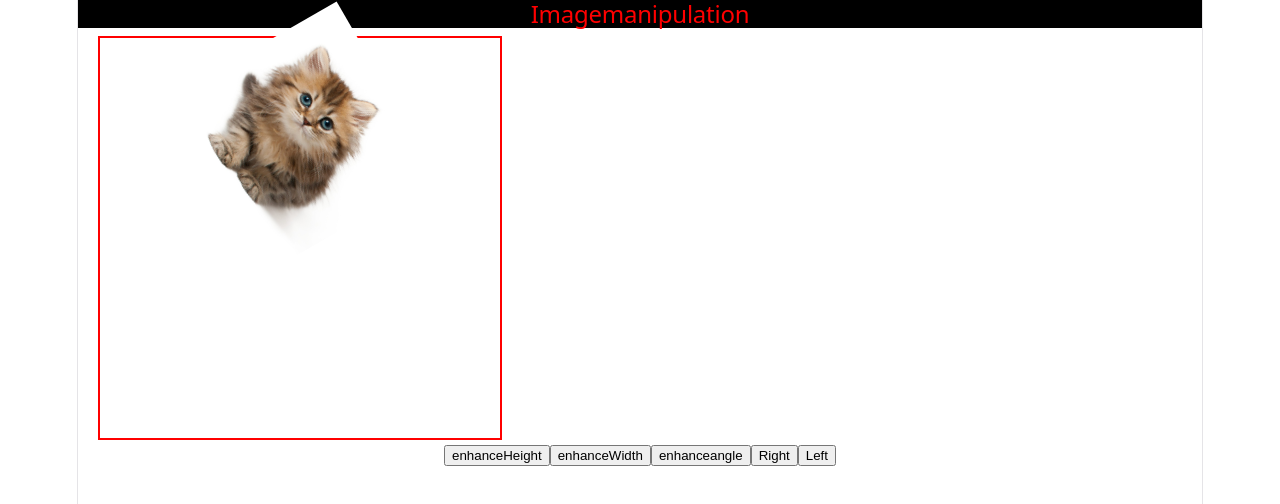
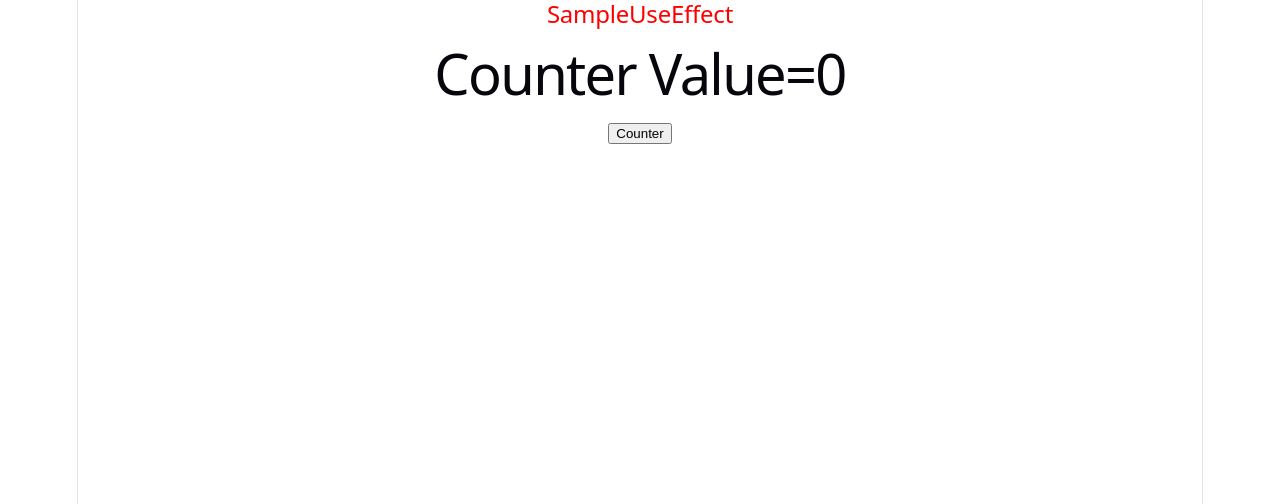
Before and after one commit to nancy-2124/FSDAIML2026, a React (Vite) app in the folder Reactvite/vite-project/: page / in a window 1280 px wide. Shown: the top 504 px of the page. Built offline with nearby package versions, Linux system fonts and the light colour scheme.

Commit message:
SampleuseEffect

```diff
--- a/Reactvite/vite-project/src/App.jsx
+++ b/Reactvite/vite-project/src/App.jsx
@@ -8,6 +8,7 @@ import ICardGallery from './Component/ICardGallery'
 import ImdbCard from './Component/ImdbCard'
 import StateHandling from './Component/StateHandling'
 import Imagemanipulation from './Component/Imagemanipulation'
+import SampleuseEffect from './Component/SampleuseEffect'
 //import cat from '../images/kitten/jpeg';
 
 function App() {
@@ -17,7 +18,8 @@ function App() {
 
     //</><ImdbCard/>
     // <StateHandling/>
-    <Imagemanipulation/>
+    //<Imagemanipulation/>
+    <SampleuseEffect/>
 
   )
   // let A= 23;
--- /dev/null
+++ b/Reactvite/vite-project/src/Component/SampleuseEffect.jsx
@@ -0,0 +1,22 @@
+import React, { useEffect } from 'react'
+import { useState } from 'react';
+
+function SampleuseEffect() {
+  const[counter,setCounter]=useState(0);
+  useEffect(()=>{
+    //console.log("Hey ... using useEffect")})
+    console.log("Counter="+counter)})
+
+    function setCount(){
+      setCounter(counter+5);
+    }
+  return (
+    <div>
+      <h2 style={{color:'red'}}> SampleUseEffect</h2>
+      <h1>Counter Value={counter}</h1>
+      <button onClick={setCount}>Counter</button>
+
+    </div>
+  )
+}
+export default SampleuseEffect
```
Also changed, not shown: Reactvite/vite-project/src/Component/main.jsx (added).
